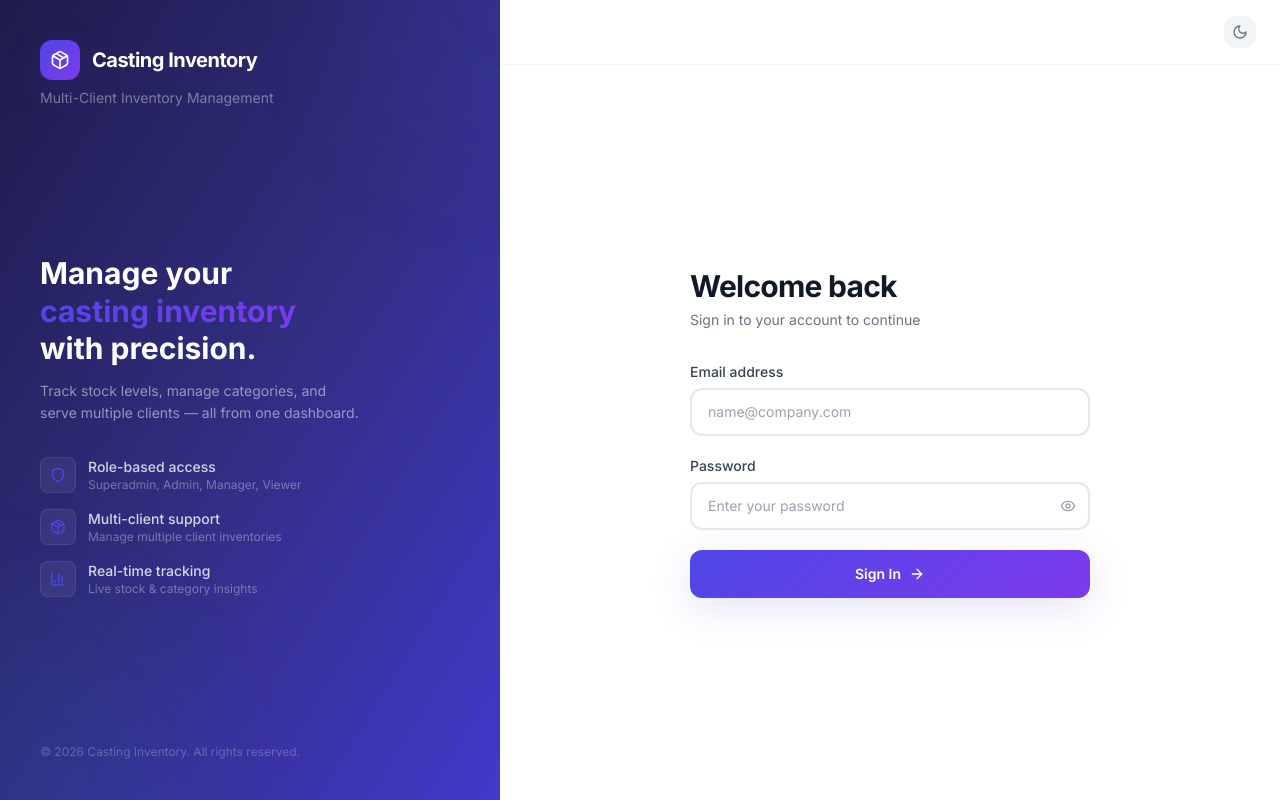
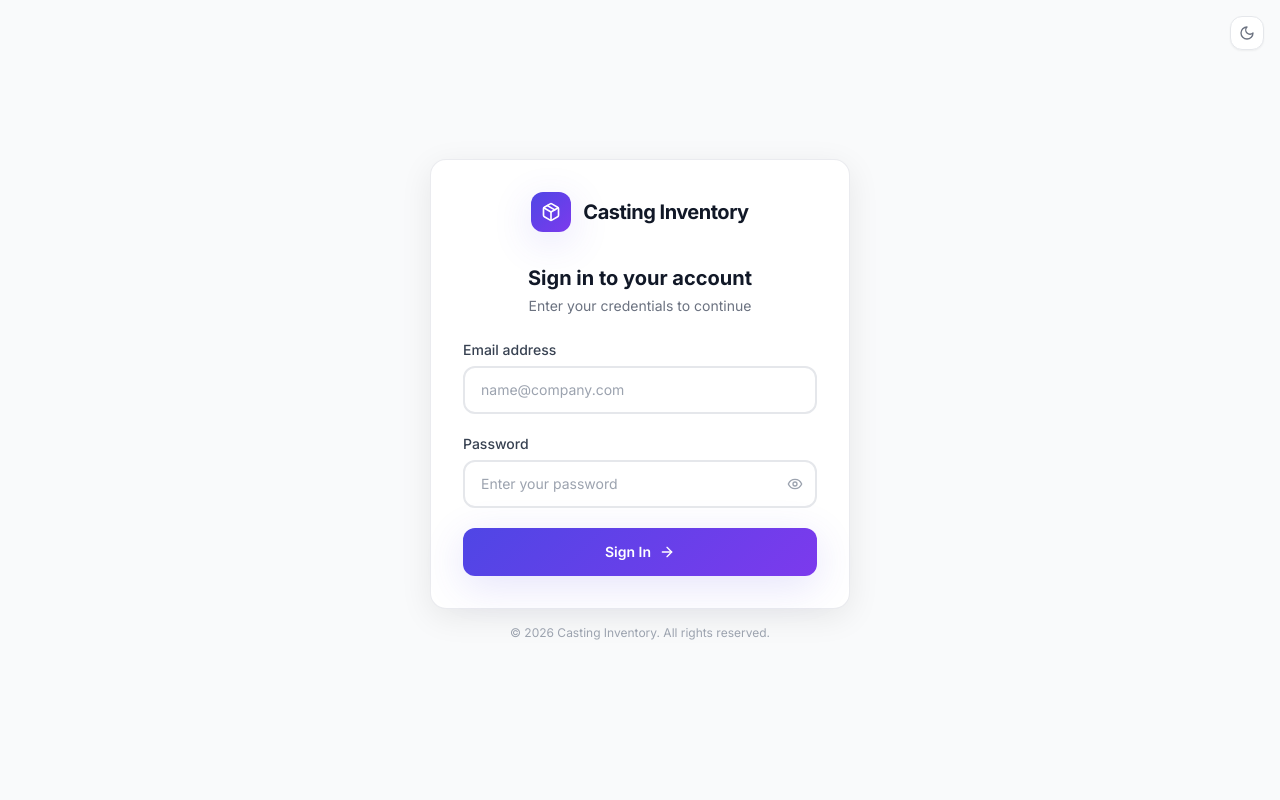
Before and after one commit to techroverteam-ux/castinginventory, a Next.js app: page /auth/signin in a window 1280 px wide. Built offline with nearby package versions, Linux system fonts and the light colour scheme.

Commit message:
fix: clean login page, cast_ table prefix, MongoDB Atlas URI

```diff
--- a/scripts/createSuperAdmin.js
+++ b/scripts/createSuperAdmin.js
@@ -37,7 +37,7 @@ const UserSchema = new mongoose.Schema({
   status: { type: String, enum: ['active', 'inactive'], default: 'active' },
 }, { timestamps: true })
 
-const User = mongoose.models.User || mongoose.model('User', UserSchema)
+const User = mongoose.models.User || mongoose.model('User', UserSchema, 'cast_users')
 
 async function createSuperAdmin() {
   try {
--- a/src/app/auth/signin/page.tsx
+++ b/src/app/auth/signin/page.tsx
@@ -2,13 +2,7 @@
 import { useState } from 'react'
 import { toast } from 'react-hot-toast'
 import { useTheme } from '@/components/ThemeProvider'
-import { Moon, Sun, Eye, EyeOff, ArrowRight, Shield, Package, BarChart3, Loader2 } from 'lucide-react'
-
-const features = [
-  { icon: Shield, label: 'Role-based access', desc: 'Superadmin, Admin, Manager, Viewer' },
-  { icon: Package, label: 'Multi-client support', desc: 'Manage multiple client inventories' },
-  { icon: BarChart3, label: 'Real-time tracking', desc: 'Live stock & category insights' },
-]
+import { Moon, Sun, Eye, EyeOff, ArrowRight, Package, Loader2 } from 'lucide-react'
 
 export default function SignIn() {
   const [formData, setFormData] = useState({ email: '', password: '' })
@@ -63,84 +57,40 @@ export default function SignIn() {
     }`
 
   return (
-    <div className="min-h-screen flex">
-      {/* Left Panel */}
-      <div className="hidden lg:flex lg:w-[460px] xl:w-[500px] relative bg-gradient-to-br from-[#1E1B4B] via-[#312E81] to-[#4338CA] flex-col justify-between p-10 overflow-hidden">
-        <div className="absolute top-0 right-0 w-72 h-72 bg-primary/10 rounded-full blur-3xl -translate-y-1/2 translate-x-1/2" />
-        <div className="absolute bottom-0 left-0 w-96 h-96 bg-accent/5 rounded-full blur-3xl translate-y-1/2 -translate-x-1/2" />
-
-        <div className="relative z-10">
-          <div className="flex items-center gap-3">
-            <div className="w-10 h-10 bg-brand-gradient rounded-xl flex items-center justify-center shadow-brand">
-              <Package className="h-5 w-5 text-white" />
-            </div>
-            <span className="text-white font-display text-xl font-bold tracking-tight">Casting Inventory</span>
-          </div>
-          <p className="text-white/40 text-sm mt-2">Multi-Client Inventory Management</p>
-        </div>
-
-        <div className="relative z-10 space-y-8">
-          <div>
-            <h2 className="text-white text-3xl font-bold leading-tight mb-3">
-              Manage your<br />
-              <span className="bg-brand-gradient bg-clip-text text-transparent">casting inventory</span><br />
-              with precision.
-            </h2>
-            <p className="text-white/50 text-sm leading-relaxed max-w-xs">
-              Track stock levels, manage categories, and serve multiple clients — all from one dashboard.
-            </p>
-          </div>
-          <div className="space-y-4">
-            {features.map(({ icon: Icon, label, desc }) => (
-              <div key={label} className="flex items-start gap-3 group">
-                <div className="w-9 h-9 rounded-lg bg-white/[0.06] border border-white/[0.08] flex items-center justify-center flex-shrink-0 group-hover:bg-white/[0.1] transition-colors">
-                  <Icon className="h-4 w-4 text-primary" />
-                </div>
-                <div>
-                  <p className="text-white/80 text-sm font-medium">{label}</p>
-                  <p className="text-white/35 text-xs">{desc}</p>
-                </div>
-              </div>
-            ))}
-          </div>
-        </div>
-
-        <p className="relative z-10 text-white/25 text-xs">&copy; 2026 Casting Inventory. All rights reserved.</p>
-      </div>
-
-      {/* Right Panel */}
-      <div className="flex-1 flex flex-col bg-white dark:bg-gray-900 transition-colors duration-300">
-        {/* Top bar */}
-        <div className="flex items-center justify-between px-6 py-4 border-b border-gray-100 dark:border-gray-800">
-          <div className="flex items-center gap-3 lg:hidden">
-            <div className="w-8 h-8 bg-brand-gradient rounded-lg flex items-center justify-center">
-              <Package className="h-4 w-4 text-white" />
-            </div>
-            <span className="font-bold text-gray-900 dark:text-white">Casting Inventory</span>
-          </div>
-          <div className="lg:ml-auto flex items-center gap-2">
+    <div className="min-h-screen flex items-center justify-center bg-gray-50 dark:bg-gray-900 transition-colors duration-300">
+      {/* Theme toggle - top right */}
+      <div className="fixed top-4 right-4 z-10">
         <button
           onClick={toggleTheme}
-              className="p-2 rounded-xl bg-gray-100 dark:bg-gray-800 text-gray-500 dark:text-gray-400 hover:bg-gray-200 dark:hover:bg-gray-700 transition-colors"
+          className="p-2 rounded-xl bg-white dark:bg-gray-800 border border-gray-200 dark:border-gray-700 text-gray-500 dark:text-gray-400 hover:bg-gray-100 dark:hover:bg-gray-700 transition-colors shadow-sm"
           aria-label="Toggle theme"
         >
           {theme === 'light' ? <Moon className="h-4 w-4" /> : <Sun className="h-4 w-4" />}
         </button>
       </div>
+
+      {/* Login Card */}
+      <div className="w-full max-w-[420px] mx-4">
+        <div className="bg-white dark:bg-gray-800 rounded-2xl shadow-elegant border border-gray-200/80 dark:border-gray-700/60 p-6 sm:p-8">
+          {/* Logo */}
+          <div className="flex items-center justify-center gap-3 mb-8">
+            <div className="w-10 h-10 bg-brand-gradient rounded-xl flex items-center justify-center shadow-brand">
+              <Package className="h-5 w-5 text-white" />
+            </div>
+            <span className="text-xl font-bold text-gray-900 dark:text-white tracking-tight">Casting Inventory</span>
+          </div>
+
+          {/* Heading */}
+          <div className="text-center mb-6">
+            <h1 className="text-xl font-bold text-gray-900 dark:text-white">
+              Sign in to your account
+            </h1>
+            <p className="text-gray-500 dark:text-gray-400 text-sm mt-1">
+              Enter your credentials to continue
+            </p>
           </div>
 
           {/* Form */}
-        <div className="flex-1 flex items-center justify-center px-6 sm:px-10 lg:px-14 py-10">
-          <div className="w-full max-w-[400px]">
-            <div className="mb-8">
-              <h1 className="text-2xl sm:text-3xl font-bold text-gray-900 dark:text-white tracking-tight">
-                Welcome back
-              </h1>
-              <p className="text-gray-500 dark:text-gray-400 text-sm mt-1.5">
-                Sign in to your account to continue
-              </p>
-            </div>
-
           <form onSubmit={handleSubmit} className="space-y-5" noValidate>
             <div>
               <label className="block text-sm font-medium text-gray-700 dark:text-gray-300 mb-1.5">
@@ -189,7 +139,7 @@ export default function SignIn() {
             <button
               type="submit"
               disabled={loading}
-                className="w-full bg-brand-gradient text-white font-semibold py-3.5 px-6 rounded-xl shadow-brand hover:brightness-110 active:scale-[0.98] transition-all duration-200 disabled:opacity-60 disabled:cursor-not-allowed flex items-center justify-center gap-2 group text-sm mt-2"
+              className="w-full bg-brand-gradient text-white font-semibold py-3.5 px-6 rounded-xl shadow-brand hover:brightness-110 active:scale-[0.98] transition-all duration-200 disabled:opacity-60 disabled:cursor-not-allowed flex items-center justify-center gap-2 group text-sm"
             >
               {loading ? (
                 <>
@@ -205,7 +155,10 @@ export default function SignIn() {
             </button>
           </form>
         </div>
-        </div>
+
+        <p className="text-center text-xs text-gray-400 dark:text-gray-500 mt-4">
+          &copy; 2026 Casting Inventory. All rights reserved.
+        </p>
       </div>
     </div>
   )
--- a/src/models/Category.ts
+++ b/src/models/Category.ts
@@ -10,4 +10,4 @@ const CategorySchema = new mongoose.Schema({
 
 CategorySchema.index({ clientId: 1, status: 1 })
 
-export default mongoose.models.Category || mongoose.model('Category', CategorySchema)
+export default mongoose.models.Category || mongoose.model('Category', CategorySchema, 'cast_categories')
--- a/src/models/Client.ts
+++ b/src/models/Client.ts
@@ -14,4 +14,4 @@ const ClientSchema = new mongoose.Schema({
 ClientSchema.index({ slug: 1 })
 ClientSchema.index({ status: 1 })
 
-export default mongoose.models.Client || mongoose.model('Client', ClientSchema)
+export default mongoose.models.Client || mongoose.model('Client', ClientSchema, 'cast_clients')
--- a/src/models/Item.ts
+++ b/src/models/Item.ts
@@ -22,4 +22,4 @@ ItemSchema.index({ clientId: 1, categoryId: 1 })
 ItemSchema.index({ sku: 1, clientId: 1 }, { unique: true })
 ItemSchema.index({ status: 1 })
 
-export default mongoose.models.Item || mongoose.model('Item', ItemSchema)
+export default mongoose.models.Item || mongoose.model('Item', ItemSchema, 'cast_items')
--- a/src/models/User.ts
+++ b/src/models/User.ts
@@ -25,4 +25,4 @@ const UserSchema = new mongoose.Schema({
 UserSchema.index({ role: 1, status: 1 })
 UserSchema.index({ clientId: 1 })
 
-export default mongoose.models.User || mongoose.model('User', UserSchema)
+export default mongoose.models.User || mongoose.model('User', UserSchema, 'cast_users')
```
Also changed, not shown: 1 other file (tests, documents, lock files or other folders). Lines whose indentation alone changed are shown as unchanged.
